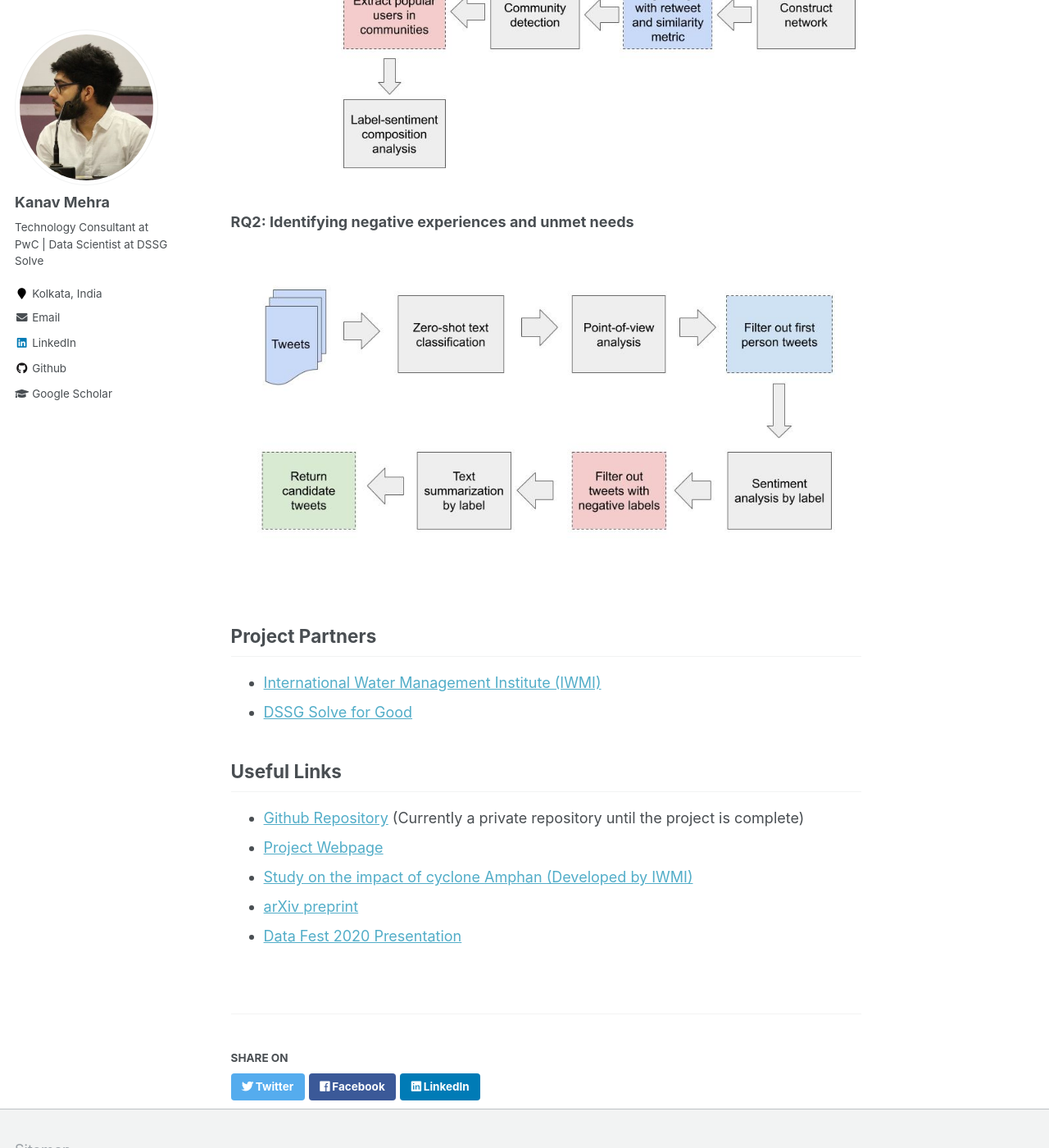
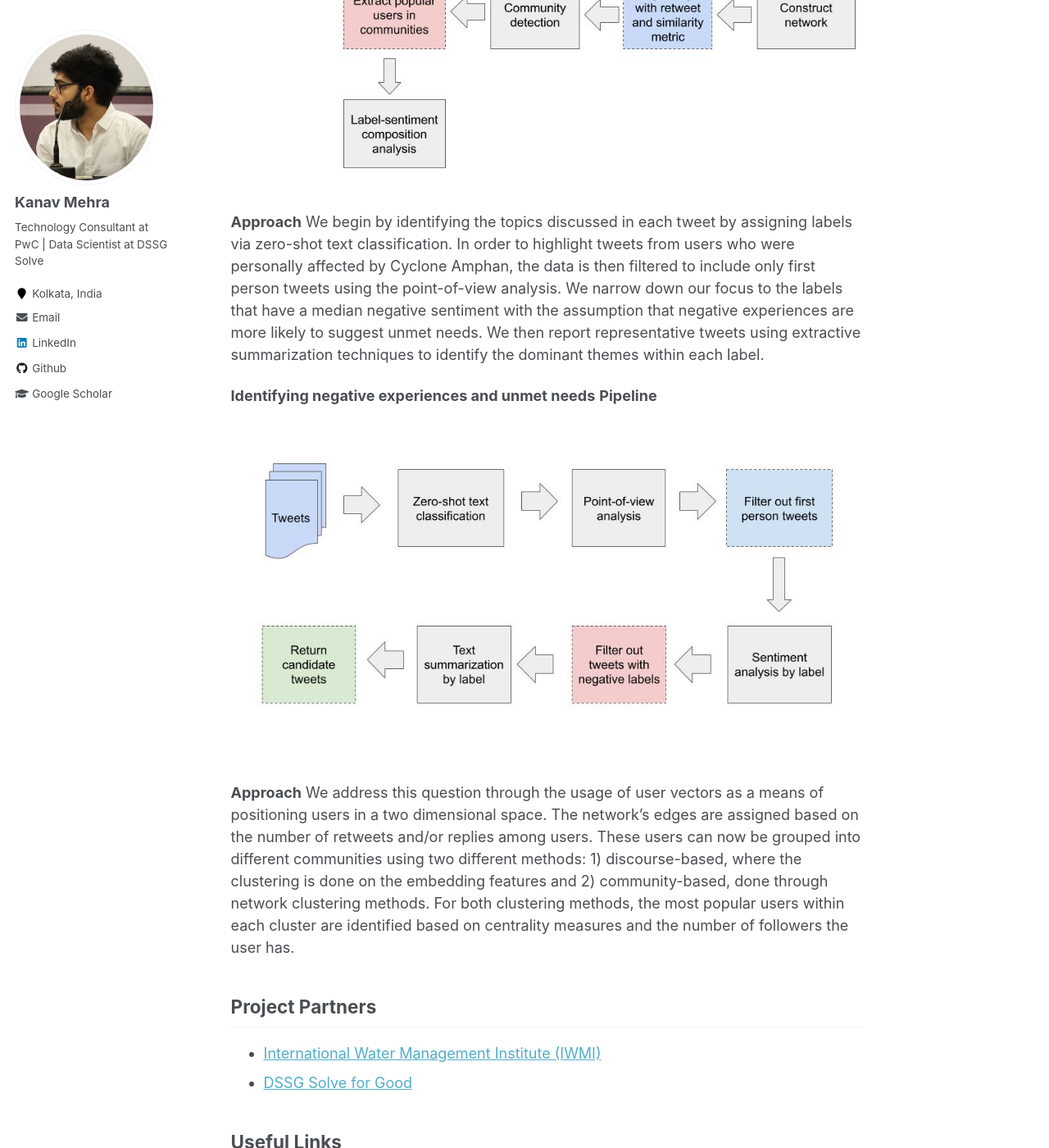
Before and after one commit to kanav-mehra/kanav-mehra.github.io, a Jekyll site: the page built from _projects/Amphan.md, in a window 1280 px wide and 1400 px high, scrolled down 876 px. Shown: the whole window at 82% size. Built offline with Jekyll 4.4.1, drawn with Linux system fonts in a browser that asks for light colours; some of the changed text lies outside the part shown.

Commit message:
Editing Amphan project

```diff
--- a/_projects/Amphan.md
+++ b/_projects/Amphan.md
@@ -13,11 +13,20 @@ For the initial phase, we focus on a recent extreme weather event - Cyclone Amph
 Research Questions
 --------------
 
-<b>RQ1: Identifying narratives and influential users</b>
+<b>Identifying narratives and influential users</b>
+<b>Pipeline</b>
 ![alt RQ1](http://kanav-mehra.github.io/images/rq1_pipeline.jpg)
 
-<b>RQ2: Identifying negative experiences and unmet needs</b>
+<b>Approach</b>
+We begin by identifying the topics discussed in each tweet by assigning labels via zero-shot text classification. In order to highlight tweets from users who were personally affected by Cyclone Amphan, the data is then filtered to include only first person tweets using the point-of-view analysis. We narrow down our focus to the labels that have a median negative sentiment with the assumption that negative experiences are more likely to suggest unmet needs. We then report representative tweets using extractive summarization techniques to identify the dominant themes within each label.
+
+
+<b>Identifying negative experiences and unmet needs</b>
+<b>Pipeline</b>
 ![alt RQ2](http://kanav-mehra.github.io/images/rq2_pipeline.jpg)
+
+<b>Approach</b>
+We address this question through the usage of user vectors as a means of positioning users in a two dimensional space. The network's edges are assigned based on the number of retweets and/or replies among users. These users can now be grouped into different communities using two different methods: 1) discourse-based, where the clustering is done on the embedding features and 2) community-based, done through network clustering methods. For both clustering methods, the most popular users within each cluster are identified based on centrality measures and the number of followers the user has.
 
 Project Partners
 ------
```
